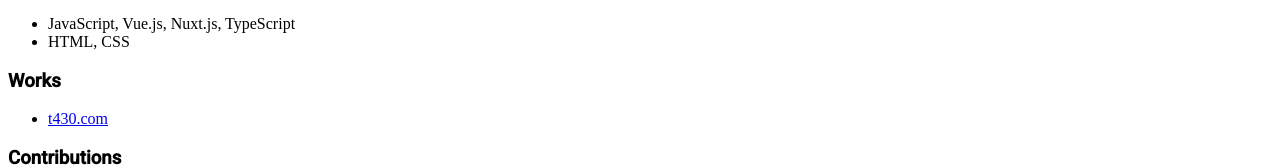
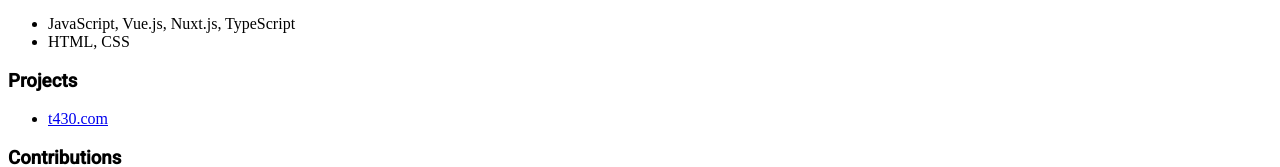
Before and after one commit to dskymd/dskymd.com, a Vue app: page / in a window 1280 px wide. Shown: the part 306-473 px from the top of the page. Built offline with nearby package versions, Linux system fonts and the light colour scheme.

Commit message:
fix title

```diff
--- a/src/components/ContentHome.vue
+++ b/src/components/ContentHome.vue
@@ -51,7 +51,7 @@ const htmlContent = ref(marked(md))
       </div>
 
       <div class="group">
-        <h3 class="group__title">Works</h3>
+        <h3 class="group__title">Projects</h3>
         <div class="description">
           <ul>
             <li><a href="https://t430.com">t430.com</a></li>
```
